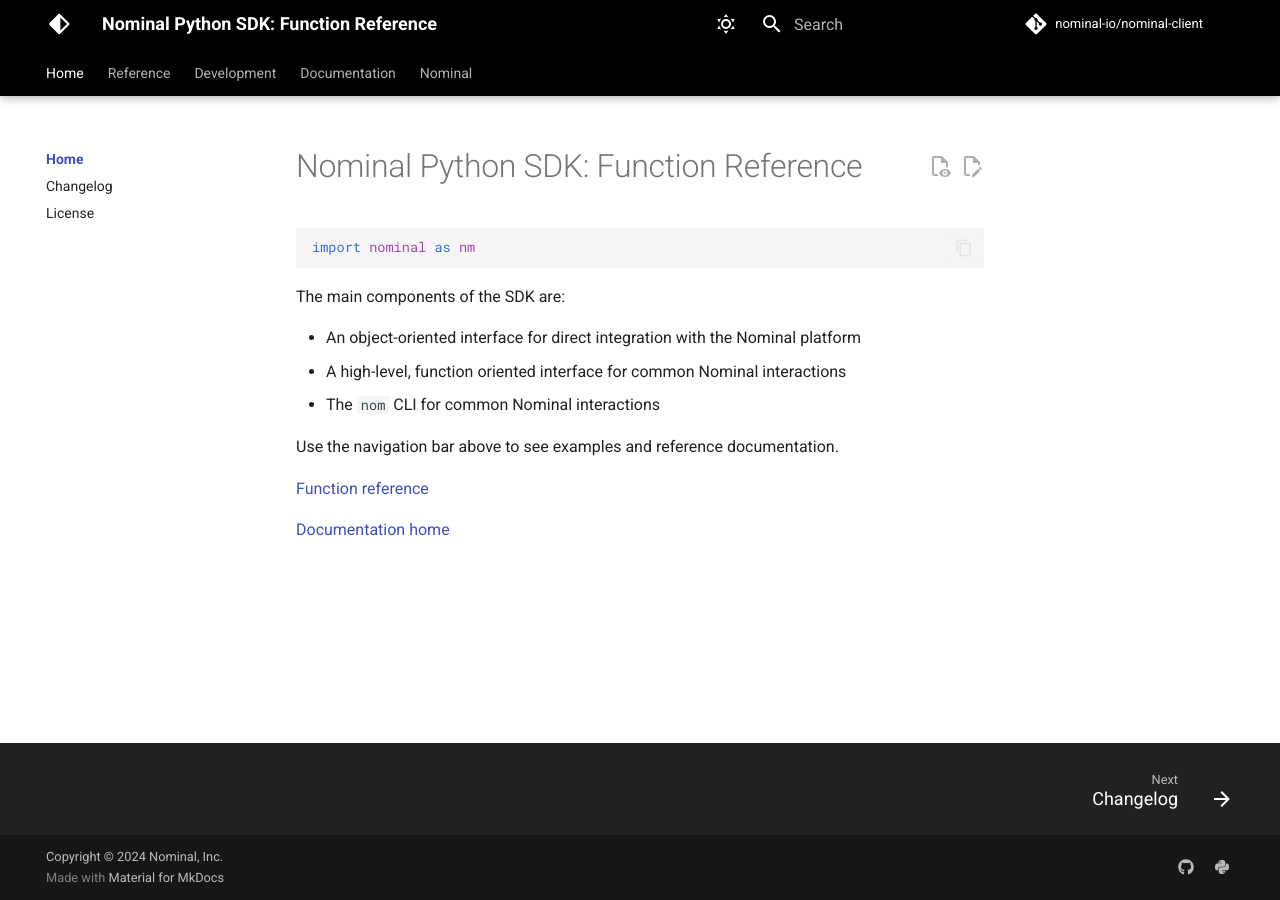
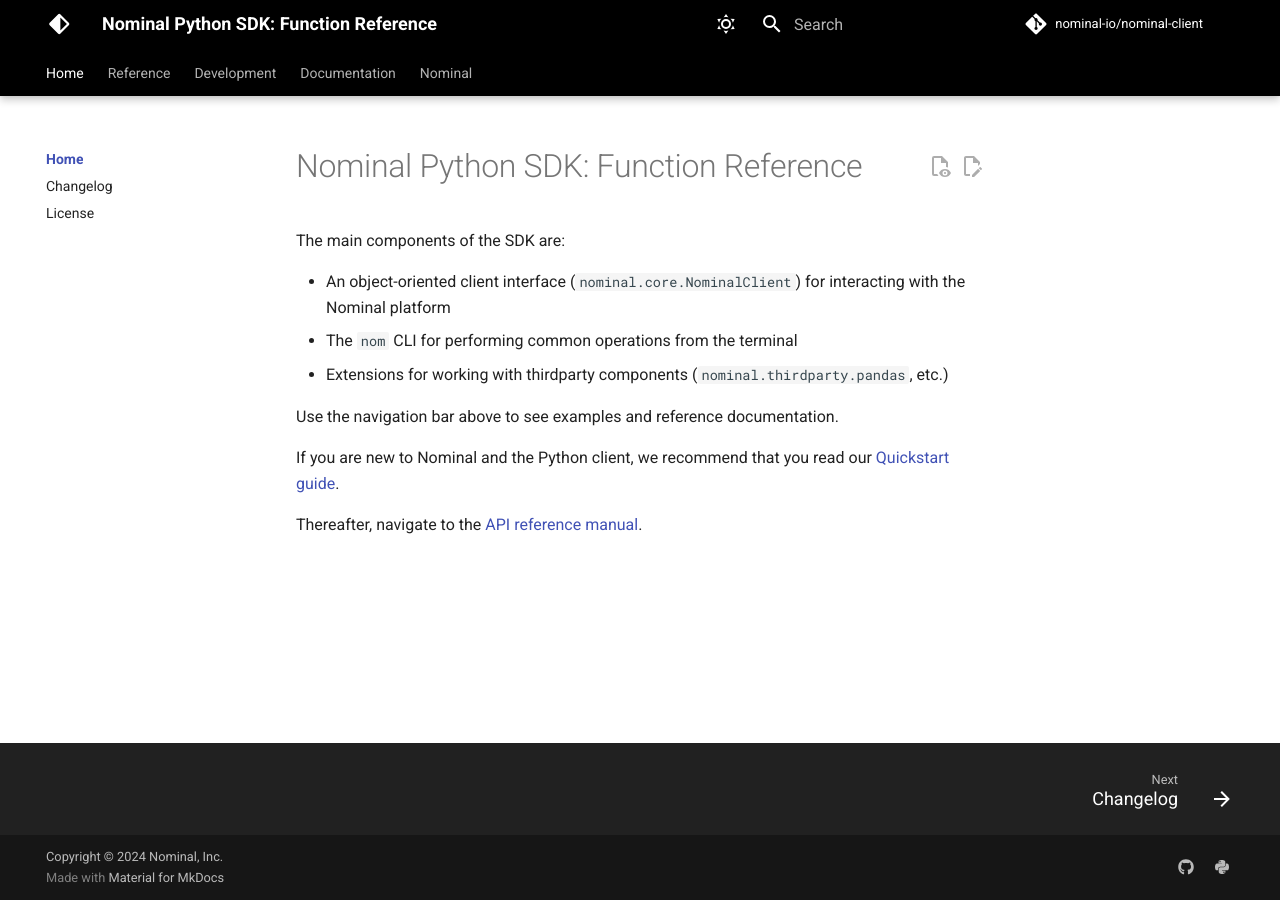
Before and after one commit to nominal-io/nominal-client, an MkDocs documentation site: the page built from docs/index.md, in a window 1280 px wide. Built offline with MkDocs 1.6.1 and Material for MkDocs 9.7.7, drawn with Linux system fonts in a browser that asks for light colours; comment, search, counter and statistics services are not loaded.

Commit message:
Organize reference docs around namespace packages

````diff
--- a/docs/index.md
+++ b/docs/index.md
@@ -1,17 +1,14 @@
 # Nominal Python SDK: Function Reference
-
-```py
-import nominal as nm
-```
 
 The main components of the SDK are:
 
-- An object-oriented interface for direct integration with the Nominal platform
-- A high-level, function oriented interface for common Nominal interactions
-- The `nom` CLI for common Nominal interactions
+- An object-oriented client interface (`nominal.core.NominalClient`)
+  for interacting with the Nominal platform
+- The `nom` CLI for performing common operations from the terminal
+- Extensions for working with thirdparty components (`nominal.thirdparty.pandas`, etc.)
 
 Use the navigation bar above to see examples and reference documentation.
 
-[Function reference](/nominal-client/reference/toplevel/)
+If you are new to Nominal and the Python client, we recommend that you read our [Quickstart guide](https://docs.nominal.io/python/quickstart).
 
-[Documentation home](https://docs.nominal.io/)
+Thereafter, navigate to the [API reference manual](./reference/toplevel.md).
--- a/mkdocs.yml
+++ b/mkdocs.yml
@@ -26,6 +26,9 @@
       - Core SDK: reference/core.md
       - Exceptions: reference/exceptions.md
       - nom cli: reference/nom-cli.md
+      # - Third Party:
+      #   - pandas: reference/thirdparty/pandas.md
+      #   - tdms: reference/thirdparty/tdms.md
   - Development:
       - Contributing: contributing.md
   - Documentation: https://docs.nominal.io/python/quickstart
````
Also changed, not shown: docs/reference/thirdparty/pandas.md (added, +3 -0 lines), docs/reference/thirdparty/tdms.md (added, +3 -0 lines), docs/reference/toplevel.md (+10 -23 lines), 1 other file.
